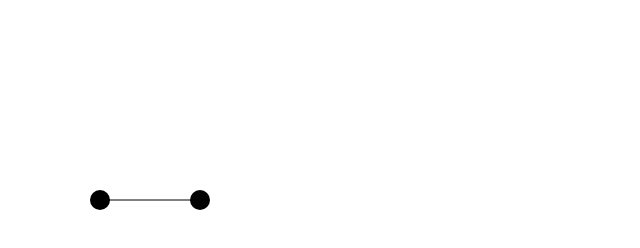
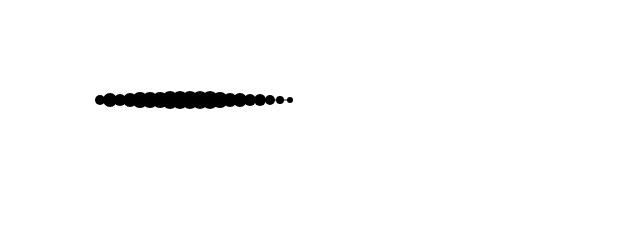
Before and after one commit to faheemkhaaan/Procedural-Lizard-, a plain HTML site: page index.html in a window 1280 px wide. Shown: the whole page, without its empty margins (0-640 px from the left). Drawn offline with Linux system fonts and the light colour scheme.

Commit message:
1. created skeletion of the snake.

```diff
--- /dev/null
+++ b/body.js
@@ -0,0 +1,41 @@
+
+
+class Body {
+    constructor(points = [], segments = []) {
+        this.points = points;
+        this.segments = segments;
+    }
+
+    init(radiuses = [5, 7, 6, 7, 8, 8, 8, 9, 9, 9, 9, 9, 8, 7, 7, 6, 6, 5, 4, 3]) {
+        let x = 100, y = 100, spacing = 0;
+        for (const rad of radiuses) {
+            const p = new Point();
+            p.setPos(x + spacing, y).setRad(rad);
+            spacing += 10;
+            this.points.push(p);
+        }
+        for (let i = 1; i < this.points.length; i++) {
+            const p1 = this.points[i - 1];
+            const p2 = this.points[i];
+            const seg = new Segment(p1, p2);
+            this.segments.push(seg);
+        }
+    }
+
+    get head() {
+        return this.points[0];
+    }
+    get tail() {
+        return this.points[this.points.length - 1];
+    }
+    update() {
+        this.points.forEach(p => p.update());
+
+        this.segments.forEach(s => s.update());
+    }
+
+    draw(ctx) {
+        this.points.forEach(p => p.draw(ctx));
+        this.segments.forEach(s => s.draw(ctx));
+    }
+}
--- a/index.html
+++ b/index.html
@@ -17,6 +17,8 @@
     <script src="vector.js"></script>
     <script src="point.js"></script>
     <script src="segment.js"></script>
+    <script src="body.js"></script>
+    <script src="snake.js"></script>
     <script src="main.js"></script>
 </body>
 
--- a/main.js
+++ b/main.js
@@ -6,23 +6,21 @@ canvas.width = window.innerWidth;
 canvas.height = window.innerHeight;
 
 const ctx = canvas.getContext("2d");
+const snake = new Snake();
+const mouse = new Point();
 
-const p1 = new Point()
-const p2 = new Point()
+console.log(snake.head);
 
-const seg = new Segment(p1, p2);
+window.addEventListener("mousemove", (e) => {
+    mouse.setPos(e.x, e.y);
+});
 
-p1.setPos(100, 200);
-p1.setRad(10);
 
-p2.setPos(200, 200)
-p2.setRad(10)
-animate()
 function animate() {
     ctx.clearRect(0, 0, canvas.width, canvas.height)
 
-    p1.draw(ctx);
-    p2.draw(ctx);
-    seg.draw(ctx);
-    requestAnimationFrame(animate)
-}
+    snake.draw(ctx);
+    snake.update(mouse);
+    requestAnimationFrame(animate);
+};
+animate();
--- a/point.js
+++ b/point.js
@@ -15,8 +15,11 @@ class Point {
         return this;
     }
 
-    update() {
-
+    update(mouse) {
+        if (!mouse) return;
+        const diff = this.pos.sub(mouse.pos);
+        const direction = diff.normalize().scale(diff.mag() * 0.1);
+        this.pos = this.pos.sub(direction);
     }
 
     draw(ctx) {
--- a/segment.js
+++ b/segment.js
@@ -3,9 +3,19 @@ class Segment {
     constructor(p1, p2) {
         this.p1 = p1;
         this.p2 = p2;
+        this.maxLength = this.p2.pos.sub(this.p1.pos).mag();
     }
 
+    update() {
+        const currentVector = this.p1.pos.sub(this.p2.pos);
+        const currentLength = currentVector.mag()
+        if (currentLength > this.maxLength) {
+            const direction = currentVector.normalize();
+            const exessiveLength = currentLength - this.maxLength;
 
+            this.p2.pos = this.p2.pos.add(direction.scale(exessiveLength));
+        }
+    }
     draw(ctx) {
         ctx.beginPath();
         ctx.moveTo(this.p1.pos.x, this.p1.pos.y);
--- /dev/null
+++ b/snake.js
@@ -0,0 +1,19 @@
+
+
+class Snake {
+    constructor() {
+        this.body = new Body();
+        this.body.init();
+        this.head = this.body.head;
+        this.tail = this.body.tail;
+    }
+
+    update(mouse) {
+        this.head.update(mouse);
+        this.body.update(mouse);
+    }
+
+    draw(ctx) {
+        this.body.draw(ctx);
+    }
+}
```
